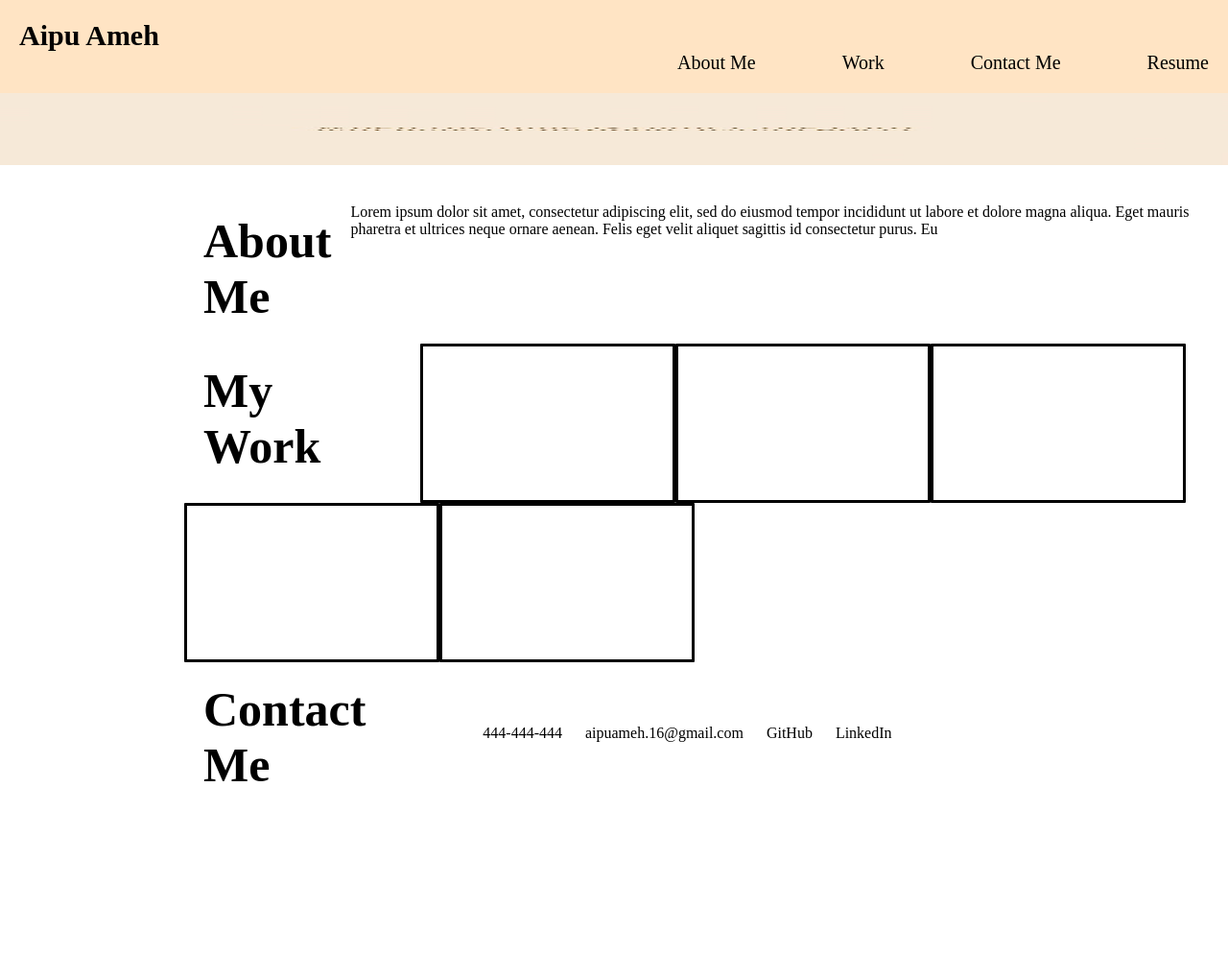
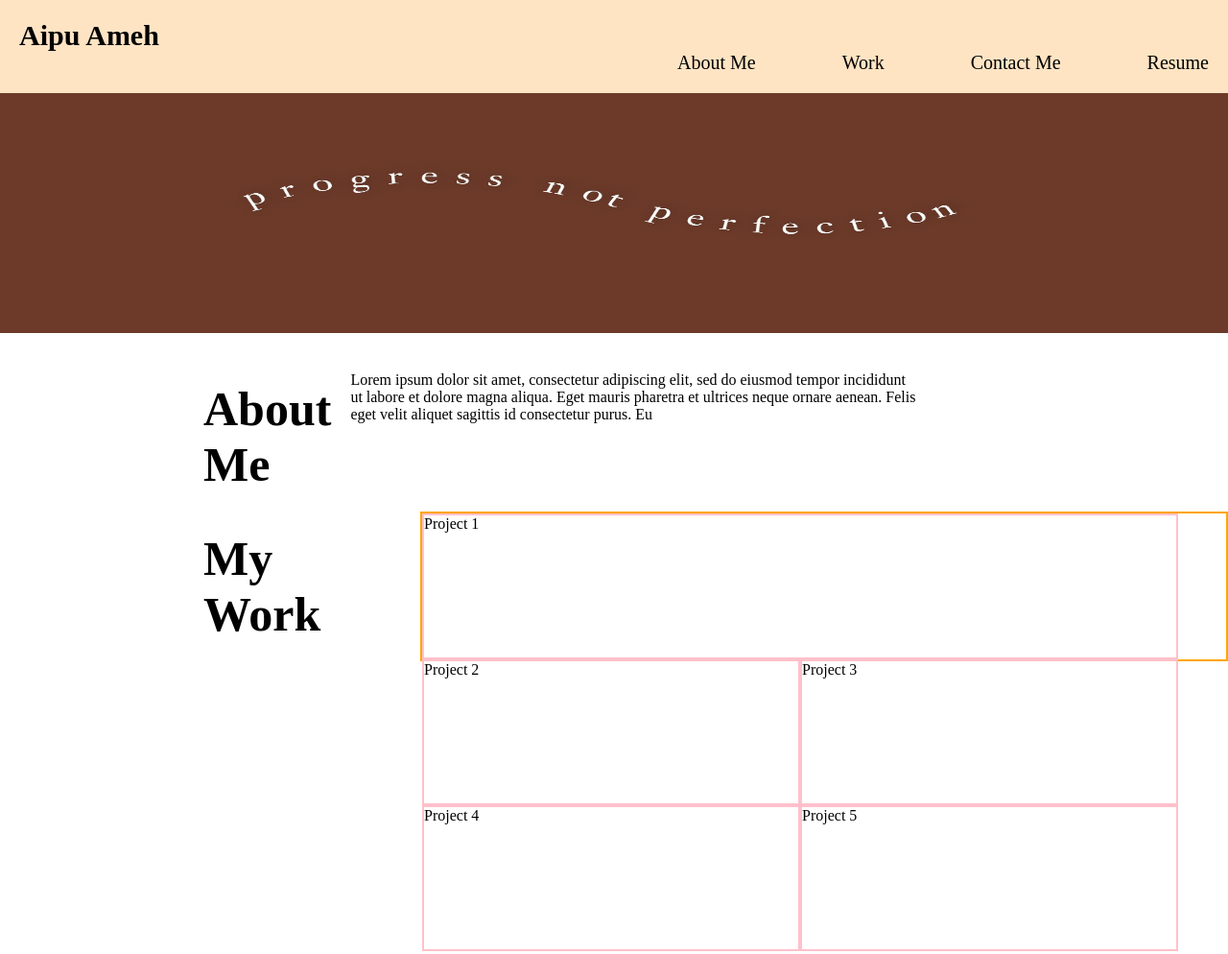
Before and after one commit to AipuAmeh/portfolio-page, a plain HTML site: page index.html in a window 1280 px wide. Shown: the top 994 px of the page at 96% size. Before the commit the page ends 846 px from the top, so only its background shows below. Drawn offline with Linux system fonts and the light colour scheme.

Commit message:
added project boxes

```diff
--- a/assets/style.css
+++ b/assets/style.css
@@ -2,6 +2,7 @@
     font-size: 100%;
     padding: 0;
     margin: 0;
+    box-sizing: border-box;
 }
 
 
@@ -19,7 +20,7 @@ header h1 {
 }
 
 img {
-    height: 75px;
+    height: 250px;
     width:100%;
 }
 
@@ -35,11 +36,55 @@ header ul li {
     margin-left: 90px;
 }
 
+aside h1 {
+    display: flex;
+    justify-content: space-evenly;
+    font-size: 50px;
+    margin: 20px;
+    width: 40%;
+}
+
+/* .projects {
+    display: flex;
+    justify-content: space-evenly;
+    margin-bottom: 20px;
+} */
+
+
+
+
+.project-container {
+    display: flex;
+    flex-wrap: wrap;
+    justify-content: space-evenly;
+    border: solid orange 2px;
+    padding-right: 50px;
+    flex: 1 0 50%;
+}
+
+ .card {
+    /* flex: 1 0 50%;  */
+    display: flex;
+    flex-wrap: wrap;
+    border: solid 2px pink;
+    width: 50%;
+    max-width: 50%;
+    height: 100%;
+
+}
+
+.card-1 {
+    flex: 1 0 100%;
+    border: solid 2px pink;
+    height: 100%;
+    width: 100%;
+}
+
 #about-me {
     display: flex;
-    float: left;
     padding-left: 15%;
     margin-top: 2%;
+    width: 75%;
 
 }
 
@@ -48,29 +93,20 @@ header ul li {
     top: 10px;
 }
 
-#about-me h1 {
-    font-size: 50px;
-    margin: 20px;
-    width: 40%;
-}
 
 #work {
     display:flex;
     flex-wrap: wrap;
-    float: left;
     padding-left: 15%;
-}
-
-#work h1 {
-    font-size: 50px;
-    margin: 20px;
-    width: 40%;
+    /* width: 75%; */
 }
 
 #contact-me {
     display: flex;
     float: left;
     padding-left: 15%;
+    width: 75%;
+    margin-top: 30%;
 
 }
 
@@ -82,21 +118,3 @@ header ul li {
     justify-content: space-evenly;
     margin-left: 20px;
 }
-
-#contact-me h1 {
-    font-size: 50px;
-    margin: 20px;
-    width: 40%;
-}
-
- .card {
-    float: left;
-    border-style: solid;
-    border-radius: 1px;
-    padding: 30px;
-    width: 300px;
-    height: 100px;
-    flex: 0 0 200px;
-    transform: rotate(180deg);
-    justify-content: space-evenly;
-}
--- a/index.html
+++ b/index.html
@@ -19,25 +19,27 @@
                     <li> <a href="resume"></a> Resume</li>
                 </ul>
          </nav>
-            <img src="./images/Wallpaper.jpeg" alt="bible scripture header">
+            <img src="./images/brown-header.jpeg" alt="brown header">
     </header>
 
    <main>
-        <section id="about-me" class="float-left">
+        <section id="about-me">
             <aside><h1>About Me</h1></aside>
                 <p>Lorem ipsum dolor sit amet, consectetur adipiscing elit, sed do eiusmod tempor incididunt ut labore et dolore magna aliqua. Eget mauris pharetra et ultrices neque ornare aenean. Felis eget velit aliquet sagittis id consectetur purus. Eu</p>
         </section>
 
-        <section id="work" class="float-left">
+        <section id="work" class="projects">
             <aside><h1>My Work</h1></aside>
-                <div class="card"></div>
-                <div class="card"></div>
-                <div class="card"></div>
-                <div class="card"></div>
-                <div class="card"></div>
+            <div class="project-container">
+                <div class="card-1"><p>Project 1</p></div>
+                <div class="card">  <p>Project 2</p></div>
+                <div class="card">  <p>Project 3</p></div>
+                <div class="card">  <p>Project 4</p></div>
+                <div class="card">  <p>Project 5</p></div>
+            </div>
         </section>
 
-        <section id="contact-me" class="float-left">
+        <section id="contact-me">
             <aside><h1>Contact Me</h1></aside>
                 <ul>
                     <li>444-444-444</li>
```
Also changed, not shown: images/Wallpaper.jpeg (deleted), images/brown-header.jpeg (added), 2 other files.
